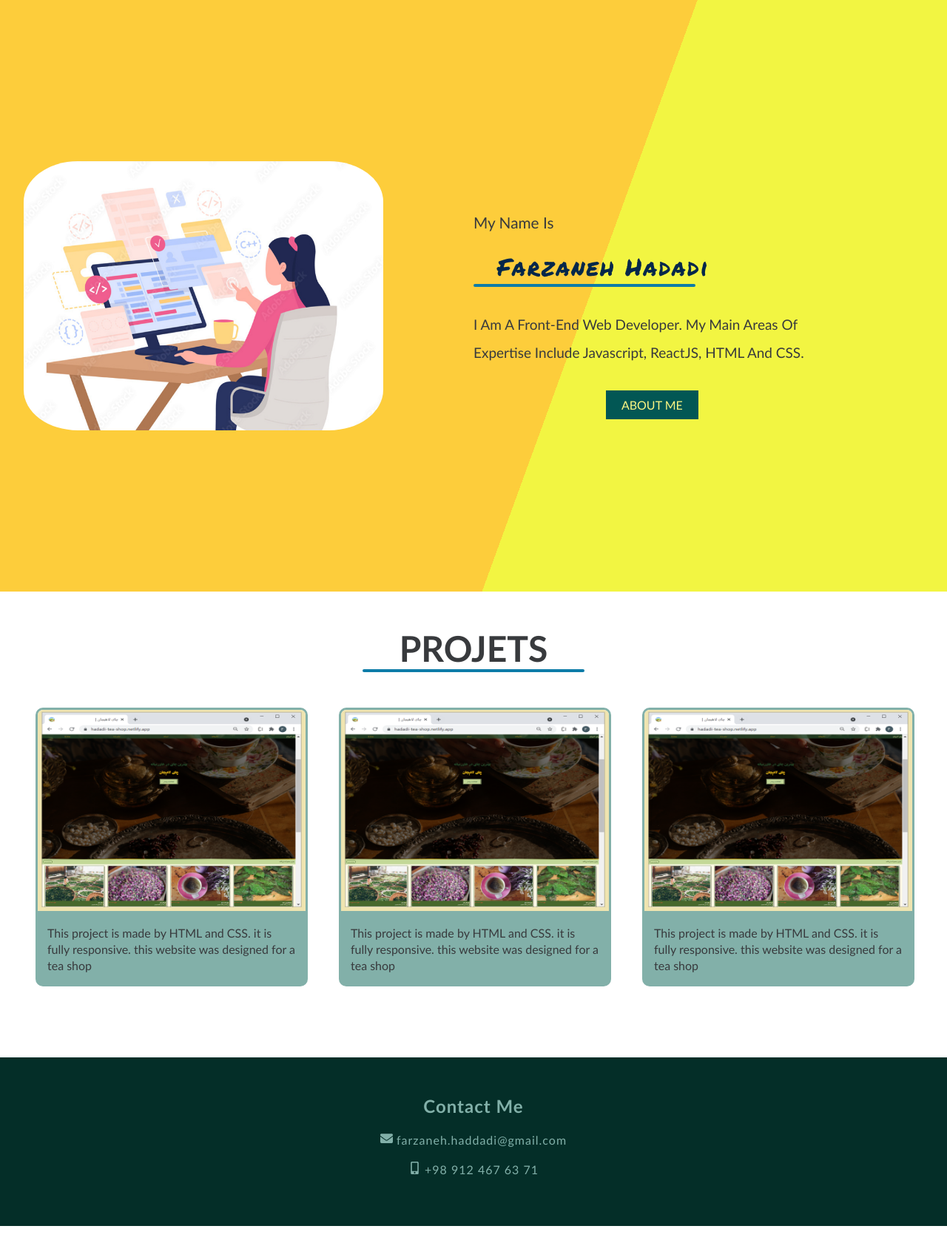
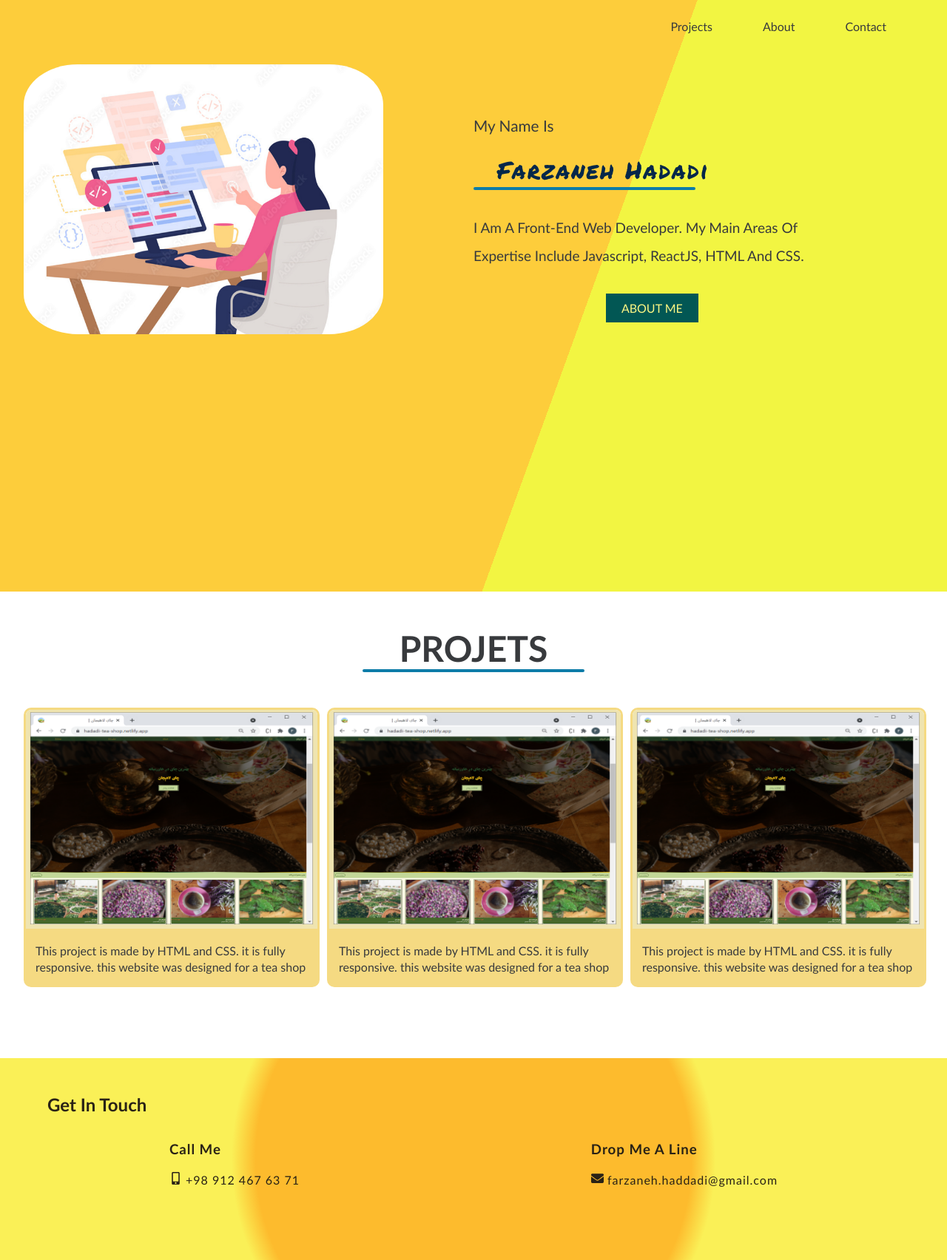
Before and after one commit to FarzanehHadadi/resume, a React (Create React App) app: page / in a window 1280 px wide. Shown: the whole page at 74% size. Before the commit the page ends 1658 px from the top, so only its background shows below. Built offline with nearby package versions, Linux system fonts and the light colour scheme.

Commit message:
first section of navbar completed. some changes in color of theme was made

```diff
--- a/src/App.css
+++ b/src/App.css
@@ -7,12 +7,37 @@
     font-family: 'Trebuchet MS', 'Lucida Sans Unicode', 'Lucida Grande', 'Lucida Sans', Arial, sans-serif;
     color:#383a3d;
 }
+nav{
+    background:transform;
+    padding: 1rem 2rem;
+    text-align: right;
+}
+.nav-link{
+    display:inline-block;
+    text-decoration: none;
+    margin-right: 2rem;
+    transition: all 1s ease-in;
+    border: transparent 2px solid;
+    padding:0.5rem 1rem;
+}
+
+.nav-link:hover{
+    border-color: #04274a;
+    transform: translateY(-5px);
+
+}
+.contact-btn{
+    background: transparent;
+    font-size: 1rem;
+
+}
+.header{
+    background: linear-gradient(110deg, #fdcd3b 60%, #f2f542 60%);
+    min-height: 100vh;
+}
 .banner{
-    background: #e8ebd1;
-    min-height: 100vh;
     align-items: center;
     padding:1rem 2rem;
-    background: linear-gradient(110deg, #fdcd3b 60%, #f2f542 60%);
 
 }
 .description{
@@ -64,18 +89,27 @@
         display:grid;
         grid-template-columns: repeat(2, 1fr);
     }
+      .projects-list {
+          grid-template-columns: repeat(2, 1fr) !important;
+          justify-content: space-between;
+          margin-top: 0;
+          margin-bottom: 0;
+      }
+
+      .contact {
+          display: flex;
+          justify-content: space-around;
+      }
+
+      footer h2 {
+          margin-left: 2rem;
+      }
 }
 @media screen and (min-width:992px){
     .image-container{
         max-width:80%;
     }
-     .projects-list {
-         grid-template-columns: repeat(2, 400px) !important;
-    justify-content: space-between;
-         margin-top: 0;
-         margin-bottom: 0;
 
-     }
 }
 
 /* CUSTOM LINE COLOR */
@@ -89,10 +123,8 @@
     .projects-list{
         max-width: 90vw;
     grid-template-columns: repeat(3, 400px)!important;
+    }
 
-
-
-    }
 }
 .location {
     color: #8f8f8f;
@@ -117,26 +149,38 @@
     background:#fcf683;
     color:#025754;
 }
+
 footer{
-    background:#042e28;
+    /* background:#042e28; */
+    /* background:#cf8508; */
+    /* background:#9e752f; */
+    background: radial-gradient(circle, rgba(253, 187, 45, 1) 45%, rgba(250, 240, 87, 1) 50%);
     padding:3rem 2rem;
-    text-align: center;
+    text-align: left;
+    color:#292216;
 }
 .contact{
     line-height: 1.5;
+    letter-spacing: 1px;
+
+}
+.info-container h3,
+footer h2{
+    color:#292216;
     text-transform: capitalize;
-    letter-spacing: 1px;
 }
-.contact h2{
-    color:#82b0a9;
-}
+
 .info{
-    color:#82b0a9;
+    color:#292216;
     text-transform: lowercase;
     margin: 1rem 0;
 }
+
 .section{
     padding:3rem 0;
+}
+.info-container{
+    margin:2rem 0;
 }
 
 .projects-list{
@@ -148,9 +192,10 @@ footer{
 
 }
 .project{
-    margin: 2rem 1rem;
+    margin: 2rem auto;
     transition: all 1s ease-in;
     text-decoration: none;
+
 }
 .project-img{
     width:100%;
@@ -162,7 +207,9 @@ footer{
 
 .project-image-container{
     overflow:hidden;
-    border:#82b0a9 3px solid;
+    /* border:#82b0a9 3px solid; */
+    /* border:#9e752f 3px solid; */
+    border:#f5da82 3px solid;
   border-top-left-radius: 10px;
   border-top-right-radius: 10px;
 
@@ -176,7 +223,8 @@ footer{
 .project-info{
     padding: 1rem;
     line-height: 1.4;
-    background:#82b0a9;
+    /* background:#82b0a9; */
+    background:#f5da82;
     margin: 0 auto;
     border-bottom-left-radius: 10px;
     border-bottom-right-radius: 10px;
--- a/src/App.js
+++ b/src/App.js
@@ -1,13 +1,11 @@
 import "./App.css";
 import Home from "./pages/Home";
 import About from "./pages/About";
-import Navbar from "./component/Navbar";
 import Footer from "./component/Footer";
 import { BrowserRouter, Route, SWitch } from "react-router-dom";
 function App() {
   return (
     <>
-      {/* <Navbar /> */}
       <BrowserRouter>
         <Route exact path="/">
           <Home />
--- a/src/component/Footer.jsx
+++ b/src/component/Footer.jsx
@@ -2,17 +2,23 @@ import { FaEnvelope, FaMobileAlt } from "react-icons/fa";
 
 const Footer = () => {
   return (
-    <footer>
+    <footer id="footer">
+      <h2>get in touch</h2>
       <div className="contact">
-        <h2>contact me</h2>
-        <p className="info">
-          <FaEnvelope className="footer-icon" fill="#82b0a9" size="17" />{" "}
-          farzaneh.haddadi@gmail.com
-        </p>
-        <p className="info">
-          <FaMobileAlt className="footer-icon" fill="#82b0a9" size="17" /> +98
-          912 467 63 71
-        </p>
+        <div className="info-container">
+          <h3>call me</h3>
+          <p className="info">
+            <FaMobileAlt className="footer-icon" fill="#292216" size="17" /> +98
+            912 467 63 71
+          </p>
+        </div>
+        <div className="info-container">
+          <h3>drop me a line</h3>
+          <p className="info">
+            <FaEnvelope className="footer-icon" fill="#292216" size="17" />{" "}
+            farzaneh.haddadi@gmail.com
+          </p>
+        </div>
       </div>
     </footer>
   );
--- a/src/component/Navbar.jsx
+++ b/src/component/Navbar.jsx
@@ -1,5 +1,24 @@
+import { Link } from "react-router-dom";
 const Navbar = () => {
-  return <h1>Navbar</h1>;
+  const smoothscroll = () => {
+    const footer = document.getElementById("footer");
+    footer.scrollIntoView({
+      behavior: "smooth",
+    });
+  };
+  return (
+    <nav>
+      <Link className="nav-link" to="/">
+        Projects
+      </Link>
+      <Link to="/about" className="nav-link">
+        About
+      </Link>
+      <button onClick={smoothscroll} className="nav-link contact-btn">
+        Contact
+      </button>
+    </nav>
+  );
 };
 
 export default Navbar;
--- a/src/component/description.jsx
+++ b/src/component/description.jsx
@@ -1,8 +1,12 @@
 import developer from "../asset/developer.png";
 import { Link } from "react-router-dom";
+import Navbar from "../component/Navbar";
+
 const Description = () => {
   return (
-    <section className="banner">
+    <section className="header">
+      <Navbar />
+      <div className="banner">
         <div className="image-container">
           <img src={developer} className="image" alt="developer" />
         </div>
@@ -19,6 +23,7 @@ const Description = () => {
             about me
           </Link>
         </div>
+      </div>
     </section>
   );
 };
--- /dev/null
+++ b/src/pages/TeaShop.jsx
@@ -0,0 +1,5 @@
+const TeaShop = () => {
+  return <div></div>;
+};
+
+export default TeaShop;
```
Lines whose indentation alone changed are shown as unchanged.
